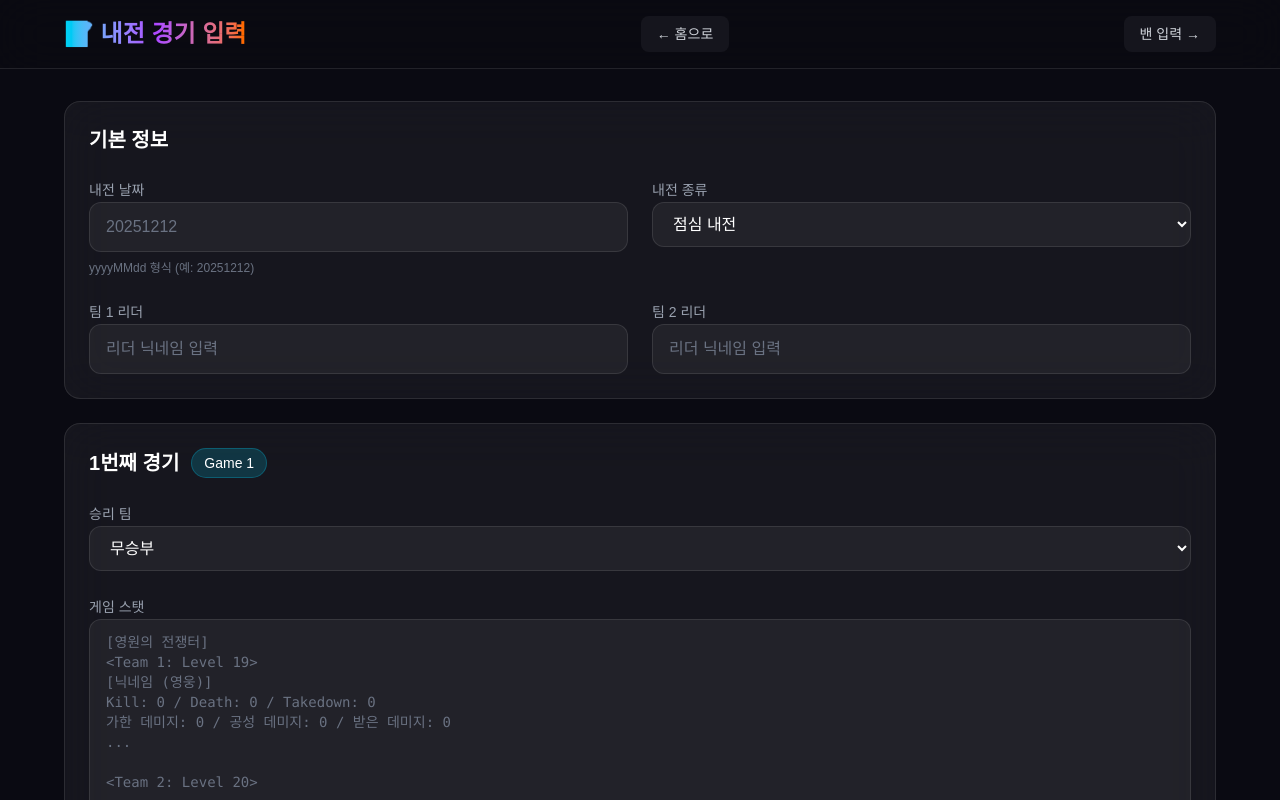
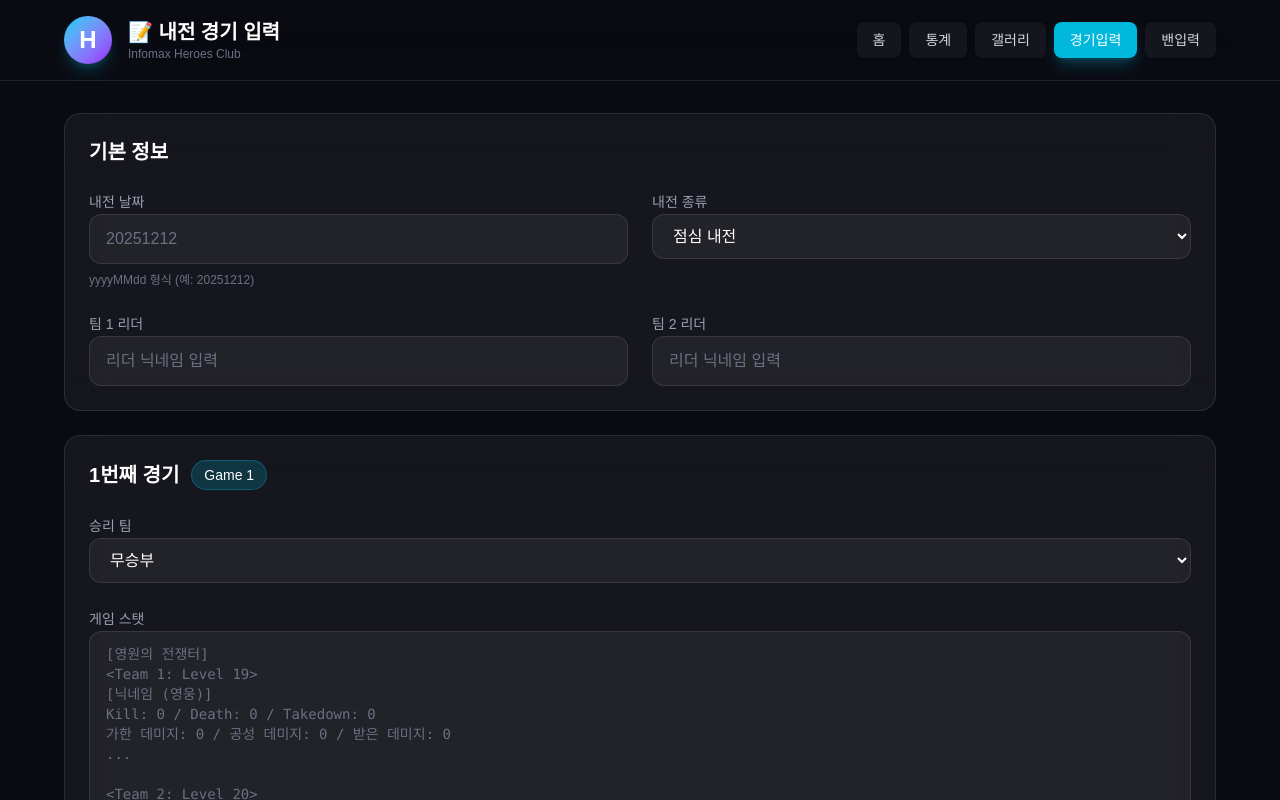
Before and after one commit to Octoping925/infomax-heroes-club, a Next.js app: page /admin/match in a window 1280 px wide. Shown: the top 800 px of the page. Built offline with nearby package versions, Linux system fonts and the light colour scheme.

Commit message:
Top Bar 추가

```diff
--- a/app/admin/match/page.tsx
+++ b/app/admin/match/page.tsx
@@ -2,6 +2,7 @@
 
 import { useState } from "react";
 import Link from "next/link";
+import { TopBar } from "@/components/TopBar";
 
 type GameInput = {
   statsText: string;
@@ -120,26 +121,7 @@ export default function MatchInputPage() {
 
   return (
     <div className="min-h-screen bg-[#0a0a12] text-white">
-      {/* 헤더 */}
-      <header className="w-full px-6 py-4 border-b border-white/10 backdrop-blur-xl sticky top-0 z-50 bg-[#0a0a12]/90">
-        <div className="max-w-6xl mx-auto flex items-center justify-between">
-          <h1 className="text-2xl font-bold bg-gradient-to-r from-cyan-400 via-purple-500 to-orange-500 bg-clip-text text-transparent">
-            📝 내전 경기 입력
-          </h1>
-          <Link
-            href="/"
-            className="px-4 py-2 rounded-lg text-sm font-medium bg-white/5 text-gray-300 hover:bg-white/10 hover:text-white transition-all"
-          >
-            ← 홈으로
-          </Link>
-          <Link
-            href="/admin/match/bans"
-            className="px-4 py-2 rounded-lg text-sm font-medium bg-white/5 text-gray-300 hover:bg-white/10 hover:text-white transition-all"
-          >
-            밴 입력 →
-          </Link>
-        </div>
-      </header>
+      <TopBar title="📝 내전 경기 입력" value="match" />
 
       {/* 메인 컨텐츠 */}
       <main className="w-full px-6 py-8">
--- a/app/page.tsx
+++ b/app/page.tsx
@@ -2,6 +2,7 @@
 
 import { useState } from "react";
 import Link from "next/link";
+import { TopBar } from "@/components/TopBar";
 
 /**
  * 히어로즈 오브 더 스톰 동호회 메인 페이지 컴포넌트
@@ -11,59 +12,18 @@ export default function Home() {
 
   return (
     <div className="min-h-screen bg-[#0a0a12] text-white">
-      {/* 헤더 네비게이션 */}
-      <header className="w-full px-6 py-4 border-b border-white/10 backdrop-blur-xl sticky top-0 z-50 bg-[#0a0a12]/90">
-        <div className="max-w-6xl mx-auto flex items-center justify-between">
-          <div className="flex items-center gap-4">
-            <div className="w-12 h-12 rounded-full bg-gradient-to-br from-cyan-400 to-purple-600 flex items-center justify-center text-2xl font-bold shadow-lg shadow-cyan-500/25">
-              H
-            </div>
-            <div>
-              <h1 className="text-xl font-bold">
-                연합인포맥스 히어로즈 동호회
-              </h1>
-              <p className="text-xs text-gray-500">Infomax Heroes Club</p>
-            </div>
-          </div>
-          <nav className="flex gap-2">
-            <Link
-              href="/"
-              className="px-4 py-2 rounded-lg text-sm font-medium bg-cyan-500 text-white shadow-lg shadow-cyan-500/25"
-            >
-              홈
-            </Link>
-            <Link
-              href="/stats"
-              className="px-4 py-2 rounded-lg text-sm font-medium bg-white/5 text-gray-300 hover:bg-white/10 hover:text-white transition-all"
-            >
-              통계
-            </Link>
-            <Link
-              href="/admin/match"
-              className="px-4 py-2 rounded-lg text-sm font-medium bg-white/5 text-gray-300 hover:bg-white/10 hover:text-white transition-all"
-            >
-              경기입력
-            </Link>
-            <Link
-              href="/admin/match/bans"
-              className="px-4 py-2 rounded-lg text-sm font-medium bg-white/5 text-gray-300 hover:bg-white/10 hover:text-white transition-all"
-            >
-              밴입력
-            </Link>
-          </nav>
-        </div>
-      </header>
+      <TopBar value="home" />
 
       {/* 히어로 섹션 */}
       <section className="w-full px-6 py-16">
         <div className="max-w-6xl mx-auto space-y-12">
           <div className="text-center space-y-6">
-            <div className="inline-flex px-6 py-2 rounded-full bg-gradient-to-r from-cyan-500/20 to-purple-500/20 border border-cyan-500/30 backdrop-blur-xl">
+            <div className="inline-flex px-6 py-2 rounded-full bg-linear-to-r from-cyan-500/20 to-purple-500/20 border border-cyan-500/30 backdrop-blur-xl">
               <span className="text-sm font-medium">
                 🎮 Heroes of the Storm Community
               </span>
             </div>
-            <h2 className="text-5xl md:text-6xl font-bold bg-gradient-to-r from-cyan-400 via-purple-500 to-orange-500 bg-clip-text text-transparent">
+            <h2 className="text-5xl md:text-6xl font-bold bg-linear-to-r from-cyan-400 via-purple-500 to-orange-500 bg-clip-text text-transparent">
               함께 만드는 승리의 역사
             </h2>
             <p className="text-xl text-gray-400 max-w-2xl mx-auto leading-relaxed">
@@ -97,7 +57,7 @@ export default function Home() {
               onClick={() => setActiveTab("about")}
               className={`px-6 py-3 rounded-xl text-sm font-medium transition-all ${
                 activeTab === "about"
-                  ? "bg-gradient-to-r from-cyan-500 to-purple-500 text-white shadow-lg shadow-cyan-500/25"
+                  ? "bg-linear-to-r from-cyan-500 to-purple-500 text-white shadow-lg shadow-cyan-500/25"
                   : "bg-white/5 text-gray-400 hover:bg-white/10 hover:text-white"
               }`}
             >
@@ -107,7 +67,7 @@ export default function Home() {
               onClick={() => setActiveTab("activities")}
               className={`px-6 py-3 rounded-xl text-sm font-medium transition-all ${
                 activeTab === "activities"
-                  ? "bg-gradient-to-r from-cyan-500 to-purple-500 text-white shadow-lg shadow-cyan-500/25"
+                  ? "bg-linear-to-r from-cyan-500 to-purple-500 text-white shadow-lg shadow-cyan-500/25"
                   : "bg-white/5 text-gray-400 hover:bg-white/10 hover:text-white"
               }`}
             >
@@ -126,7 +86,7 @@ export default function Home() {
       {/* CTA 섹션 */}
       <section className="w-full px-6 py-16">
         <div className="max-w-4xl mx-auto">
-          <div className="bg-gradient-to-r from-cyan-500/10 to-purple-500/10 backdrop-blur-xl rounded-2xl p-12 border border-cyan-500/30 text-center space-y-6">
+          <div className="bg-linear-to-r from-cyan-500/10 to-purple-500/10 backdrop-blur-xl rounded-2xl p-12 border border-cyan-500/30 text-center space-y-6">
             <h3 className="text-4xl font-bold">함께 플레이하고 싶으신가요?</h3>
             <p className="text-xl text-gray-400">
               연합인포맥스 히오스 동호회에 가입하여 즐거운 게임 문화를
--- a/app/stats/page.tsx
+++ b/app/stats/page.tsx
@@ -8,13 +8,14 @@ import { MatchHistoryTab } from "./components/match-history-tab";
 import { FantasyDuoRankingChart } from "./components/fantasy-duo-ranking-chart";
 import { HeroDuoRankingChart } from "./components/hero-duo-ranking-chart";
 import type { PlayerListItem } from "../api/players/route";
-import { useHashSyncedTab } from "./use-tab-hash";
+import { useHashSyncedTab } from "./hooks/use-tab-hash";
 import { PersonalStatTab } from "./components/personal-stat/personal-stat-tab";
 import { usePlayerList } from "./hooks/usePlayerList";
 import { PlayerSidebar } from "./components/PlayerSidebar";
 import { Loading } from "@/components/Loading";
 import { ScrimStatTab } from "./components/scrim-stat/scrim-stat-tab";
 import { RivalryTab } from "./components/rivalry-tab";
+import { TopBar } from "@/components/TopBar";
 
 type TabType =
   | "personalStats"
@@ -62,14 +63,7 @@ export default function StatsPage() {
 
   return (
     <div className="min-h-screen bg-[#0a0a12] text-white">
-      {/* 헤더 */}
-      <header className="w-full px-6 py-4 border-b border-white/10 backdrop-blur-xl">
-        <div className="max-w-7xl mx-auto">
-          <h1 className="text-2xl font-bold bg-linear-to-r from-cyan-400 via-purple-500 to-orange-500 bg-clip-text text-transparent">
-            📊 내전 통계 대시보드
-          </h1>
-        </div>
-      </header>
+      <TopBar title="📊 내전 통계 대시보드" value="stats" />
 
       {/* 탭 네비게이션 */}
       <nav className="w-full px-6 py-3 border-b border-white/10 overflow-x-auto">
--- /dev/null
+++ b/components/TopBar.tsx
@@ -0,0 +1,75 @@
+import Link from "next/link";
+
+interface TopBarProps {
+  readonly title?: string;
+  readonly description?: string;
+  readonly value: string;
+}
+
+export function TopBar({
+  value = "home",
+  title = "연합인포맥스 히어로즈 동호회",
+  description = "Infomax Heroes Club",
+}: TopBarProps) {
+  const selectedStyle = "bg-cyan-500 text-white shadow-lg shadow-cyan-500/25";
+  const unselectedStyle =
+    "bg-white/5 text-gray-300 hover:bg-white/10 hover:text-white transition-all";
+
+  return (
+    <header className="w-full px-6 py-4 border-b border-white/10 backdrop-blur-xl sticky top-0 z-50 bg-[#0a0a12]/90">
+      <div className="max-w-6xl mx-auto flex items-center justify-between">
+        <div className="flex items-center gap-4">
+          <div className="w-12 h-12 rounded-full bg-linear-to-br from-cyan-400 to-purple-600 flex items-center justify-center text-2xl font-bold shadow-lg shadow-cyan-500/25">
+            H
+          </div>
+          <div>
+            <h1 className="text-xl font-bold">{title}</h1>
+            <p className="text-xs text-gray-500">{description}</p>
+          </div>
+        </div>
+        <nav className="flex gap-2">
+          <Link
+            href="/"
+            className={`px-4 py-2 rounded-lg text-sm font-medium ${
+              value === "home" ? selectedStyle : unselectedStyle
+            }`}
+          >
+            홈
+          </Link>
+          <Link
+            href="/stats"
+            className={`px-4 py-2 rounded-lg text-sm font-medium ${
+              value === "stats" ? selectedStyle : unselectedStyle
+            }`}
+          >
+            통계
+          </Link>
+          <Link
+            href="/gallery"
+            className={`px-4 py-2 rounded-lg text-sm font-medium ${
+              value === "gallery" ? selectedStyle : unselectedStyle
+            }`}
+          >
+            갤러리
+          </Link>
+          <Link
+            href="/admin/match"
+            className={`px-4 py-2 rounded-lg text-sm font-medium ${
+              value === "match" ? selectedStyle : unselectedStyle
+            }`}
+          >
+            경기입력
+          </Link>
+          <Link
+            href="/admin/match/bans"
+            className={`px-4 py-2 rounded-lg text-sm font-medium ${
+              value === "bans" ? selectedStyle : unselectedStyle
+            }`}
+          >
+            밴입력
+          </Link>
+        </nav>
+      </div>
+    </header>
+  );
+}
```
Also changed, not shown: app/admin/match/bans/page.tsx (+32 -31 lines), app/stats/hooks/use-tab-hash.ts (renamed from app/stats/use-tab-hash.ts).
